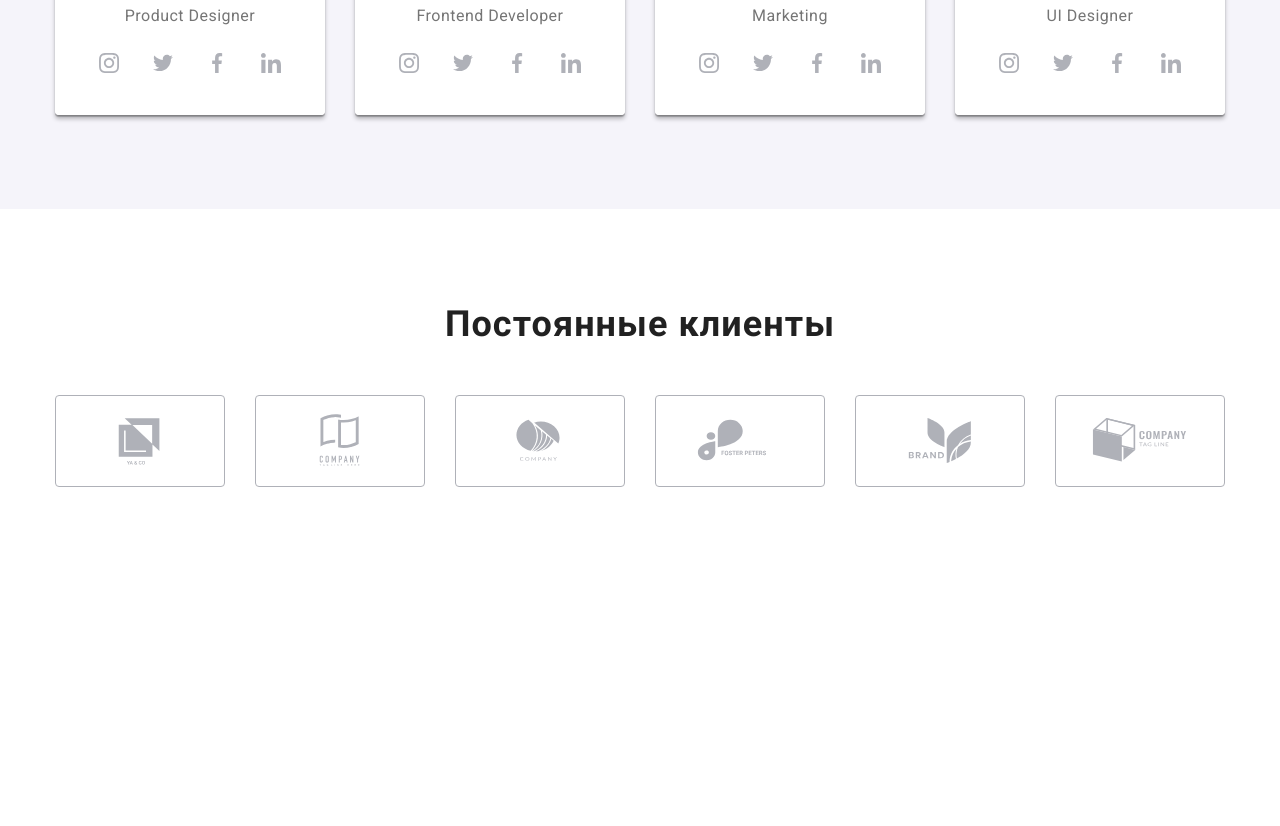
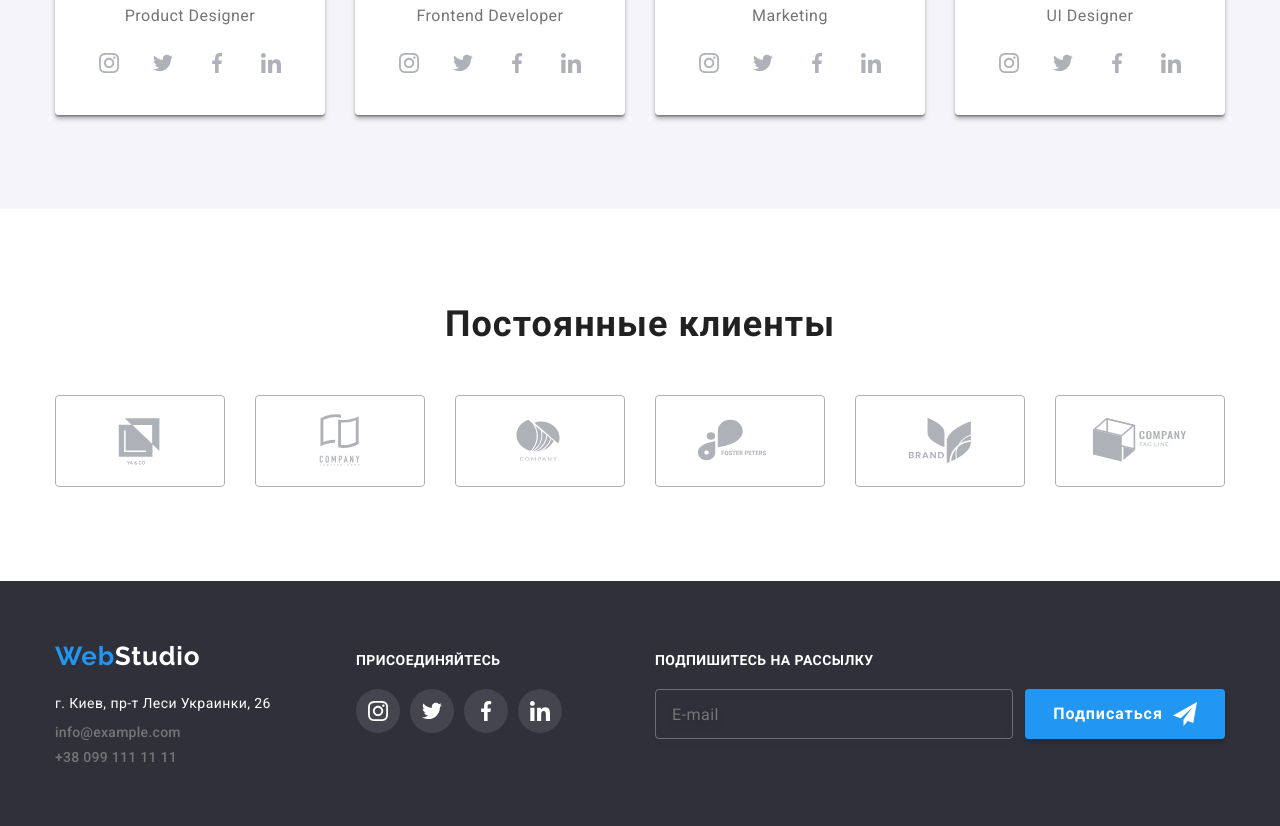
Before and after one commit to kashpav/goit-markup-hw-08, a plain HTML site: page index.html in a window 1280 px wide. Shown: the part 1509-2335 px from the top of the page. Before the commit the page ends 2090 px from the top, so only its background shows below. Drawn offline with nearby package versions, Linux system fonts and the light colour scheme.

Commit message:
додає стилі footer

```diff
--- a/index.html
+++ b/index.html
@@ -360,9 +360,10 @@
 
     <!-- Footer section -->
 
-    <!-- <footer class="footer">
-        <div class="container footer-container">
-            <div class="foter-content">
+    <footer class="footer container">
+        <div class=" footer-container">
+        <div class="footer-tablet">
+            <div class="footer-content">
                 <a class="logo logo--white" href="./index.html" lang="en"><span class="logo__part">Web</span>Studio</a>
                 <address>
                     <ul class="footer-list">
@@ -409,10 +410,11 @@
                     </li>
                 </ul>
             </div>
+        </div>
 
-            <form class="form-footer footer-sub">
+            <form class="form-footer">
                 <h2 class="join-us-logo">Подпишитесь на рассылку</h2>
-                <div class="form-sub subscribe-block">
+                <div class="form-sub">
                     <input class="form-input-footer" type="email" name="mail" placeholder="E-mail" />
                     <button type="submit" class="subscribe-btn">
                         Подписаться
@@ -423,7 +425,7 @@
                 </div>
             </form>
         </div>
-    </footer> -->
+    </footer>
 
     <!-- Modal window -->
 
--- a/sass/components/_logo.scss
+++ b/sass/components/_logo.scss
@@ -15,5 +15,11 @@
     &--white {
     color: var(--second-header-color);
     margin-bottom: 20px;
+    // @media screen and (min-width:1200px) {
+    //     display: flex;
+    //     align-items: flex-start;
+    //     }
+    // padding-left: auto;
+    // padding-right: auto;
     }
 }
--- a/sass/layout/_footer.scss
+++ b/sass/layout/_footer.scss
@@ -2,16 +2,31 @@
     background-color: var(--background-solutions-color);
     padding-top: 60px;
     padding-bottom: 60px;
+    width: 100%;
 }
 
 .footer-container {
-    display: flex;
     align-items: baseline;
+    width: 100%;
+
+    @media screen and (min-width:1200px) {
+        display: flex;
+        justify-content: space-between;
+        max-width: 1170px;
+        margin-left: auto;
+        margin-right: auto;
+        }
 }
 
 
 .footer-list {
-    display: block;
+    display: flex;
+    flex-direction: column;
+    align-items: center;
+
+    @media screen and (min-width:1200px) {
+            align-items: flex-start;
+        }
 }
 
 .footer-item {
@@ -37,6 +52,8 @@
     text-transform: uppercase;
     color: #FFFFFF;
     margin-bottom: 20px;
+    display: flex;
+    align-items: center;
 }
 
 .footer-soc-list {
@@ -44,21 +61,36 @@
     justify-content: left;
 }
 
-.footer-content,
-.footer-soc,
-.footer-sub {
-    box-sizing: content-box;
+.footer-content {
+    display: flex;
+    flex-direction: column;
+    align-items: center;
+    margin-bottom: 60px;
+
+    @media screen and (min-width:1200px) {
+            width: 231px;
+            align-items: flex-start;
+            margin-bottom: 0;
+            margin-right: 70px;
+        }
 }
 
 .footer-soc {
-    margin-right: 93px;
-    margin-left: 85px;
+    display: flex;
+    flex-direction: column;
+    align-items: center;
+    margin-bottom: 60px;
+
+    @media screen and (min-width:1200px) {
+            align-items: flex-start;
+            margin-bottom: 0;
+        }
 }
 
 .footer-soc-item {
 &+& {
     margin-left: 10px;
-}
+    }
 }
 
 .soc-list__link--white {
@@ -74,5 +106,60 @@
 &:hover,
 &:focus {
     background-color: var(--accent-color);
+    }
 }
+
+.form-footer {
+    display: flex;
+    flex-direction: column;
+    align-items: center;
+
+    @media screen and (min-width:1200px) {
+    align-items: flex-start;
+    }
 }
+
+.form-sub {
+    display: flex;
+    flex-direction: column;
+    align-items: center;
+    width: 100%;
+
+    @media screen and (min-width:1200px) {
+        flex-direction: row;
+        }
+}
+
+.form-input-footer {
+    width: 100%;
+    margin-left: 0;
+    margin-right: 0;
+    margin-bottom: 20px;
+
+    @media screen and (min-width:480px) {
+            width: 450px;
+        }
+
+    @media screen and (min-width:1200px) {
+            margin: 0 12px 0 0;
+            width: 358px;
+        }
+}
+
+@media screen and (min-width:768px) {
+    .footer-tablet {
+        display: flex;
+        align-items: baseline;
+        justify-content: space-around;
+        max-width: 768px;
+        margin-left: auto;
+        margin-right: auto;
+    }
+}
+
+@media screen and (min-width:1200px) {
+    .footer-tablet {
+        margin-left: 0;
+        margin-right: 0;
+    }
+}
--- a/sass/layout/_team.scss
+++ b/sass/layout/_team.scss
@@ -36,7 +36,7 @@
         border-radius: 0px 0px 4px 4px;
     }
 
-    @media screen and (min-width:480px) and (max-width:1199px) {
+    @media screen and (max-width:1199px) {
             &__photo:not(:last-child) {
             margin-bottom: 30px;
         }
```
Also changed, not shown: css/main.css, css/main.min.css, 2 other files.
